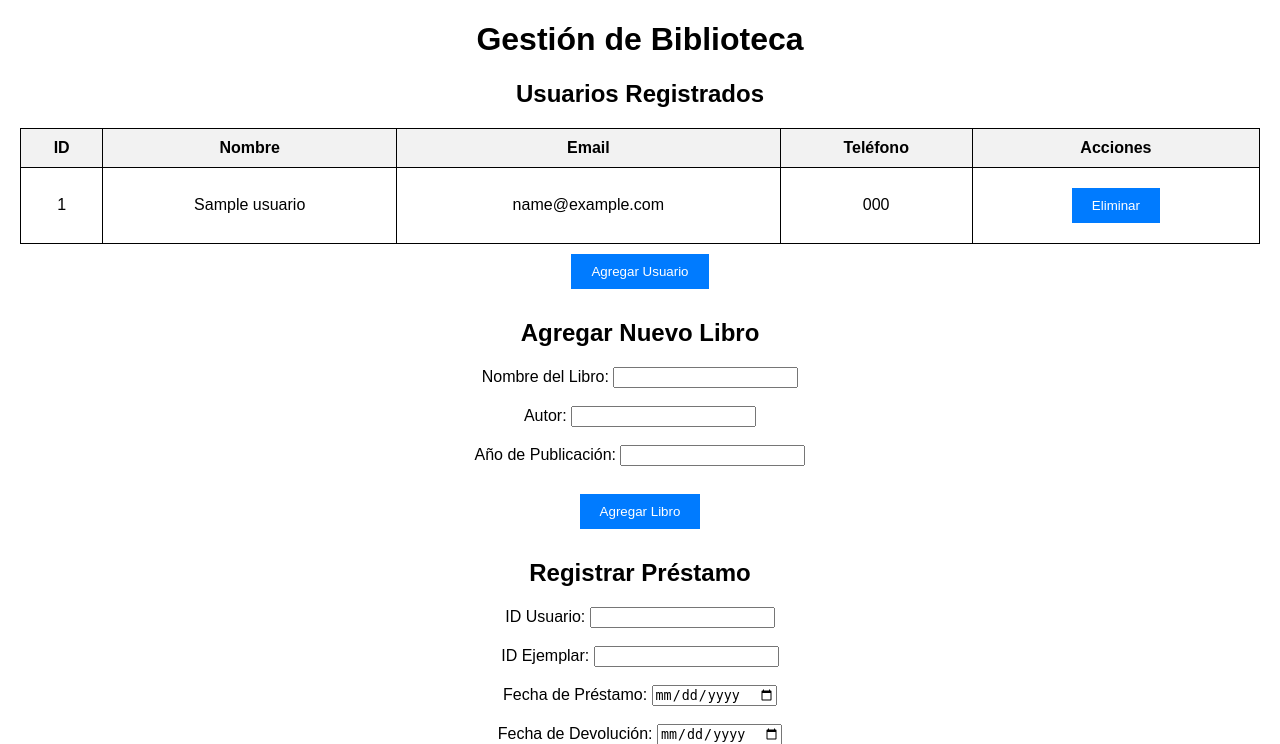
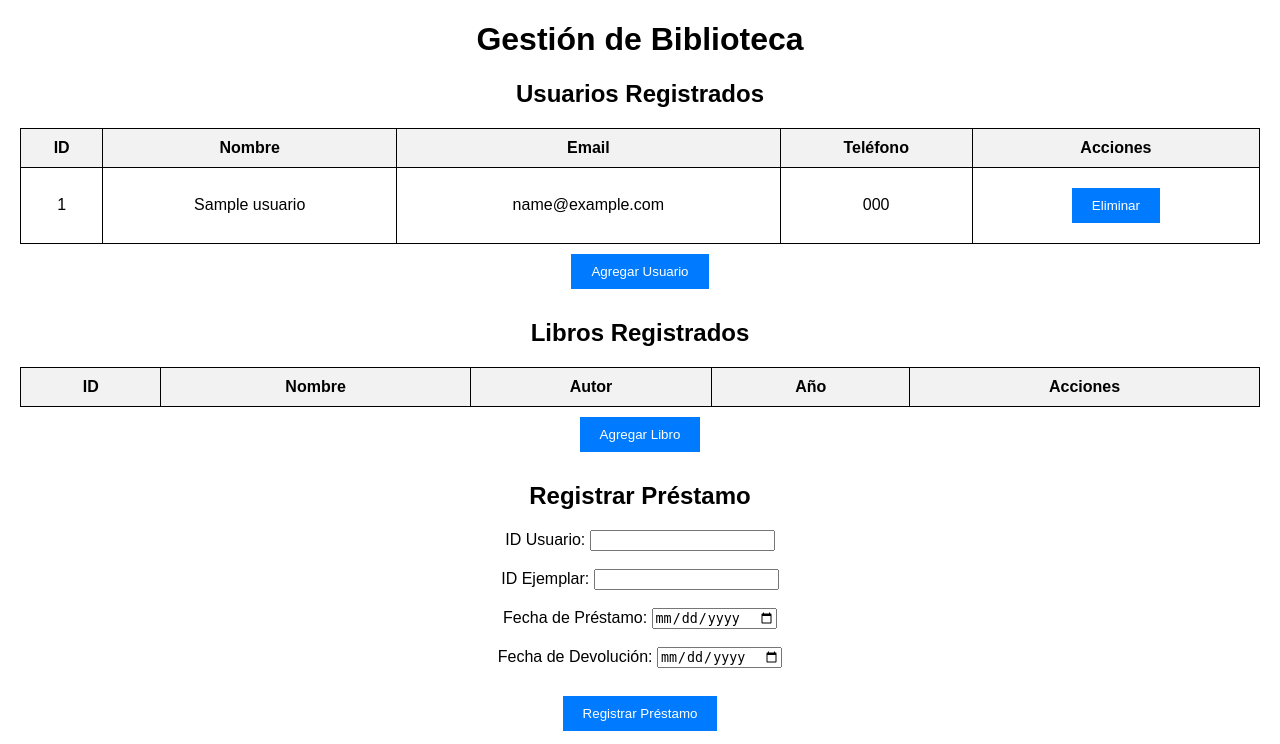
Before and after one commit to AngelsiniENP/MI_PROYECTO_1, a Flask app: page / in a window 1280 px wide. Shown: the top 744 px of the page. Run offline with Flask 3, Linux system fonts and the light colour scheme; a database or web service that is not in the repository returns one stand-in record (values such as "Sample title"); lists and menus that the app fills with data are empty.

Commit message:
En este dcommit se agregaron funcionaladidaes al HTML para poder visualizar los libros que hay con su respectiva información, el formulario se inserto en un modal para que sea más organizado y se agrego un boton para Eliminar registros de la base de datos

```diff
--- a/Templates/index.html
+++ b/Templates/index.html
@@ -18,7 +18,7 @@
     <h1>Gestión de Biblioteca</h1>
 
 
-    <div id="modalAgregarUsuario" class="modal">
+    <div id="mostrarModal('modalAgregarUsuario')" class="modal">
         <div class="modal-content">
             <span class="close" onclick="cerrarModal()">&times;</span>
             <h2>Agregar Nuevo Usuario</h2>
@@ -62,21 +62,56 @@
         </tr>
         {% endfor %}
     </table>
+
     <button onclick="mostrarModal()">Agregar Usuario</button>
     <!-- Formulario para agregar libros -->
-    <h2>Agregar Nuevo Libro</h2>
-    <form action="/agregar_libro" method="post">
-        <label for="nombre">Nombre del Libro:</label>
-        <input type="text" id="nombre" name="nombre" required><br><br>
 
-        <label for="autor">Autor:</label>
-        <input type="text" id="autor" name="autor" required><br><br>
+    <!-- Tabla de libros -->
+    <h2>Libros Registrados</h2>
+    <table>
+        <tr>
+            <th>ID</th>
+            <th>Nombre</th>
+            <th>Autor</th>
+            <th>Año</th>
+            <th>Acciones</th>
+        </tr>
+        {% for libro in libros %}
+        <tr>
+            <td>{{ libro._id }}</td>
+            <td>{{ libro.nombre }}</td>
+            <td>{{ libro.autor }}</td>
+            <td>{{ libro.fecha_publicacion }}</td>
+            <td>
+                <form action="/eliminar_libro/{{ libro._id }}" method="post">
+                    <button type="submit" onclick="return confirm('¿Eliminar este libro?')">Eliminar</button>
+                </form>
+            </td>
+        </tr>
+        {% endfor %}
+    </table>
 
-        <label for="fecha_publicacion">Año de Publicación:</label>
-        <input type="number" id="fecha_publicacion" name="fecha_publicacion" required><br><br>
+    <button onclick="mostrarModal('modalAgregarLibro')">Agregar Libro</button>
 
-        <button type="submit">Agregar Libro</button>
-    </form>
+    <!-- Modal para agregar libro -->
+    <div id="modalAgregarLibro" class="modal">
+        <div class="modal-content">
+            <span class="close" onclick="cerrarModal('modalAgregarLibro')">&times;</span>
+            <h2>Agregar Nuevo Libro</h2>
+            <form action="/agregar_libro" method="post">
+                <label for="titulo">Título:</label>
+                <input type="text" id="titulo" name="titulo" required><br><br>
+
+                <label for="autor">Autor:</label>
+                <input type="text" id="autor" name="autor" required><br><br>
+
+                <label for="año">Año de Publicación:</label>
+                <input type="number" id="año" name="año" required><br><br>
+
+                <button type="submit">Registrar</button>
+            </form>
+        </div>
+    </div>
 
     <!-- Formulario para registrar préstamos -->
     <h2>Registrar Préstamo</h2>
@@ -115,12 +150,12 @@
     </form>
 
     <script>
-        function mostrarModal() {
-            document.getElementById("modalAgregarUsuario").style.display = "block";
+        function mostrarModal(id) {
+            document.getElementById(id).style.display = "block";
         }
 
-        function cerrarModal() {
-            document.getElementById("modalAgregarUsuario").style.display = "none";
+        function cerrarModal(id) {
+            document.getElementById(id).style.display = "none";
         }
     </script>
 </body>
```
